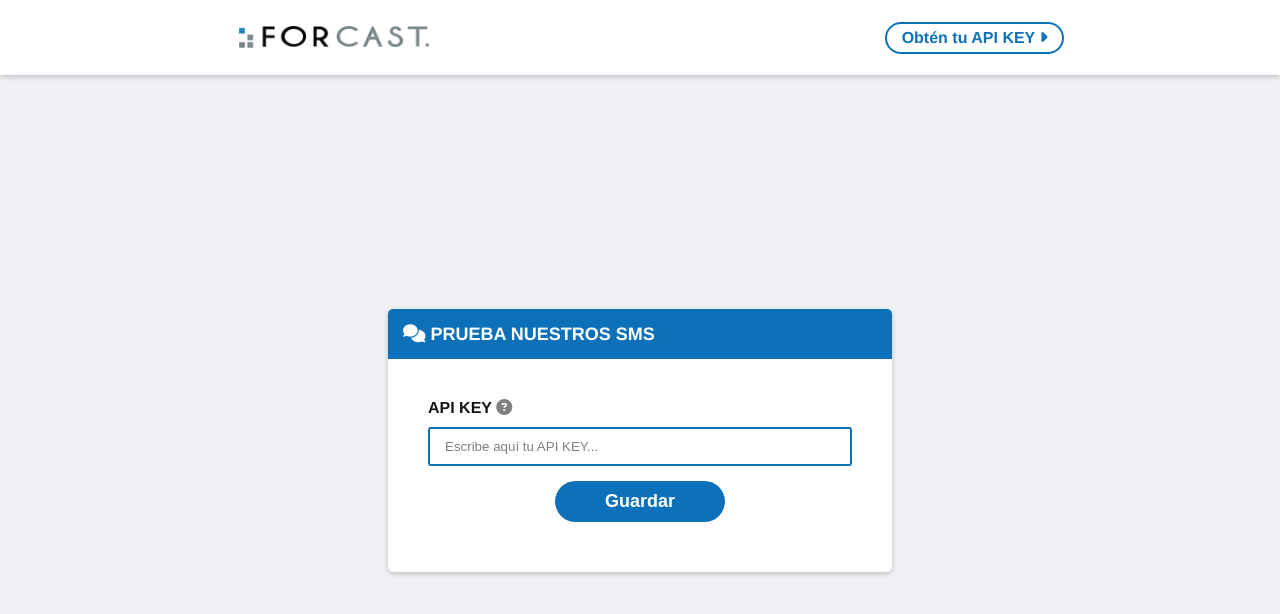
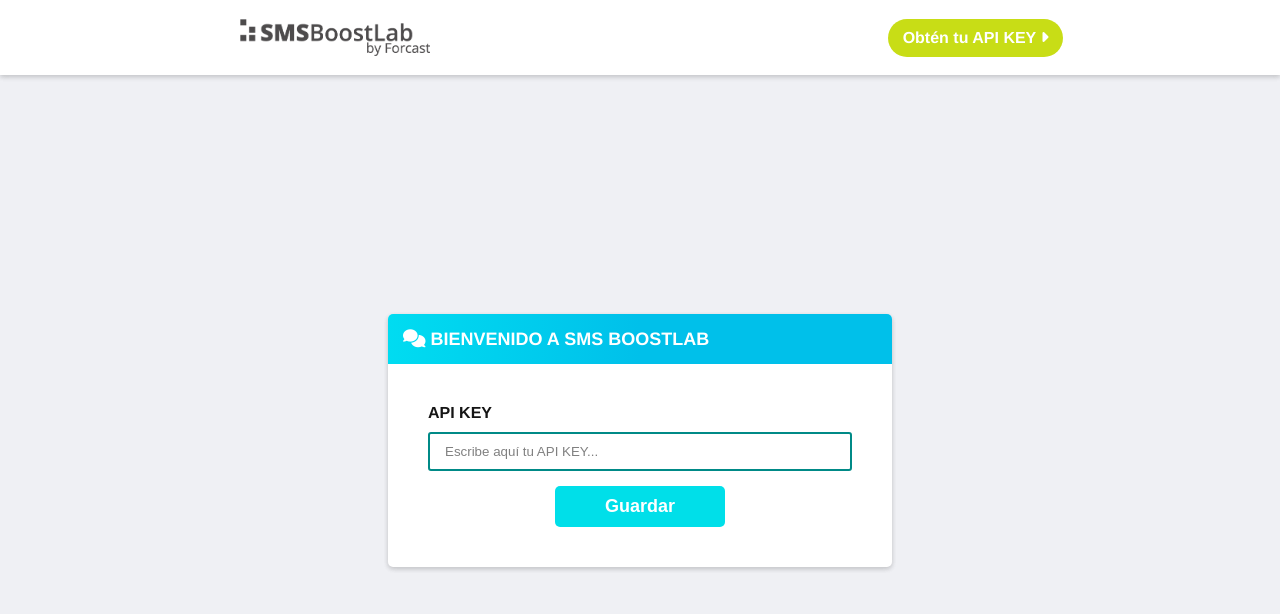
Before and after one commit to ssspells/sms, an Angular app: page / in a window 1280 px wide. Shown: the top 614 px of the page. Built offline with nearby package versions, Linux system fonts and the light colour scheme; a small style sheet from the web is missing.

Commit message:
Changes in design and logo

```diff
--- a/src/app/views/home/home/home.component.css
+++ b/src/app/views/home/home/home.component.css
@@ -16,21 +16,20 @@
 #layout > header > #logo {
     width: 238px;
     height: 46px;
-    background: url(/assets/img/forcast.png);
+    background: url(/assets/img/logo_boostlab.png);
     background-size: 80%;
     background-position: center;
     background-repeat: no-repeat;
 }
 
 #layout > header > #trial {
-    padding: 5px 15px;
-    background: white;
-    color: #0D71B9;
+    padding: 10px 15px;
+    color: white;
+    background-color: #c8dd16;
     font-weight: 600;
     border-radius: 50px;
     text-decoration: none;
     text-align: center;
-    border: 2px solid #0D71B9;
 }
 
 
@@ -134,7 +133,8 @@
 }
 
 #layout > #content > .box > .header {
-    background-color: #0D71B9;
+    background: rgb(0,220,241);
+    background: linear-gradient(90deg, rgba(0,220,241,1) 0%, rgba(0,192,234,1) 50%);
     width: 100%;
     height: 50px;
     border-top-left-radius: 5px;
@@ -152,7 +152,7 @@
     padding: 40px;
 }
 
-#layout > #content > .box > .content > .api-key > div {
+#layout > #content > .box > .content > .api-key > div.title {
     margin: 0;
     font-size: 16px;
     margin-bottom: 10px;
@@ -163,7 +163,7 @@ input, textarea {
     padding: 0;
     margin: 0;
     border: none;
-    border: 2px solid #0D71B9;
+    border: 2px solid #008a87;
     width: 100%;
     border-radius: 3px;
     padding: 10px 15px;
@@ -201,7 +201,7 @@ button {
     padding: 10px 50px;
     margin: 0;
     text-decoration: none;
-    background: #0D71B9;
+    background: #00dfe9;
     color: #ffffff;
     cursor: pointer;
     text-align: center;
@@ -211,12 +211,12 @@ button {
     -moz-appearance: none;
     font-size: large;
     font-weight: 600;
-    border-radius: 50px;
+    border-radius: 5px;
 }
 
 button:hover,
 button:focus {
-    background: #00A2F9;
+    background: #00dfe9;
 }
 
 button:active {
@@ -240,7 +240,7 @@ button:active {
 }
 
 .indicators > div > .api-key-badge {
-    background: #4D4B4C;
+    background: #008a87;
     padding: 7px 10px;
     border-radius: 3px;
     color: white;
@@ -254,7 +254,7 @@ button:active {
 .indicators > .sms-left {
     background: #FFA626;
     color: white;
-    padding: 5px 10px;
+    padding: 5px 15px;
     border-radius: 50px;
     cursor: pointer;
 }
@@ -284,12 +284,13 @@ button:active {
     font-weight: 600;
     font-size: larger;
     cursor: pointer;
+    color: #008a87;
     border-bottom: 3px solid transparent;
 }
 
 
 .form > .options > .option.active {
-    border-bottom: 3px solid #0D71B9;
+    border-bottom: 3px solid #c8dd16;
 }
 
 .label-form-title {
--- a/src/app/views/home/home/home.component.html
+++ b/src/app/views/home/home/home.component.html
@@ -2,7 +2,7 @@
   <!-- Header / Nav -->
   <header>
     <div id="logo"></div>
-    <a href="/" id="trial" [hidden]="apiExists">Obtén tu API KEY <i class="fas fa-caret-right"></i></a>
+    <a href="https://sms.forcast.cl" id="trial" [hidden]="apiExists">Obtén tu API KEY <i class="fas fa-caret-right"></i></a>
   </header>
   <div id="content">
     <!-- Alerts, notifications -->
@@ -18,11 +18,14 @@
     </div>
     <!-- Main content -->
     <div class="box">
-      <div class="header"><span><i class="fas fa-comments"></i> Prueba nuestros SMS</span></div>
+      <div class="header"><span><i class="fas fa-comments"></i> {{ title }}</span></div>
       <div class="content">
         <!-- Main box without api key -->
         <div class="api-key" [hidden]="apiExists">
-          <div>API KEY <i class="fa fa-question-circle gray" title="Introduce el código que te dimos anteriormente. Si no posees código haz clic en el botón de la esquina superior derecha." aria-hidden="true"></i></div>
+          <div class="welcome">
+
+          </div>
+          <div class="title">API KEY</div>
           <input type="text" [(ngModel)]="apiKeyForm" placeholder="Escribe aquí tu API KEY..."/>
           <div class="btn-container">
               <button class="apikey-btn" (click)="validateKey(apiKeyForm)">Guardar</button>
--- a/src/app/views/home/home/home.component.ts
+++ b/src/app/views/home/home/home.component.ts
@@ -27,6 +27,8 @@ export class HomeComponent implements OnInit {
   phoneForm: string;
   messageForm: string;
 
+  public title: string;
+
   public csvImportedString: string;
 
   // Parsing CSV
@@ -37,6 +39,7 @@ export class HomeComponent implements OnInit {
     private apiKeyService: ApiKeyService,
     private infoService: InfoService
   ) {
+    this.title = 'Bienvenido a SMS Boostlab';
     this.apiExists = false;
     this.apiKey = null;
     this.messagesLeft = 0;
--- a/src/index.html
+++ b/src/index.html
@@ -2,7 +2,7 @@
 <html lang="en">
 <head>
   <meta charset="utf-8">
-  <title>FORCAST: sms-sender</title>
+  <title>SMSBoostlab: prueba gratuita</title>
   <base href="/">
   <script src="https://kit.fontawesome.com/84046065f5.js" crossorigin="anonymous"></script>
   <meta name="viewport" content="width=device-width, initial-scale=1,, maximum-scale=1">
```
Also changed, not shown: src/assets/img/forcast.png (deleted), src/assets/img/logo_boostlab.png (added).
